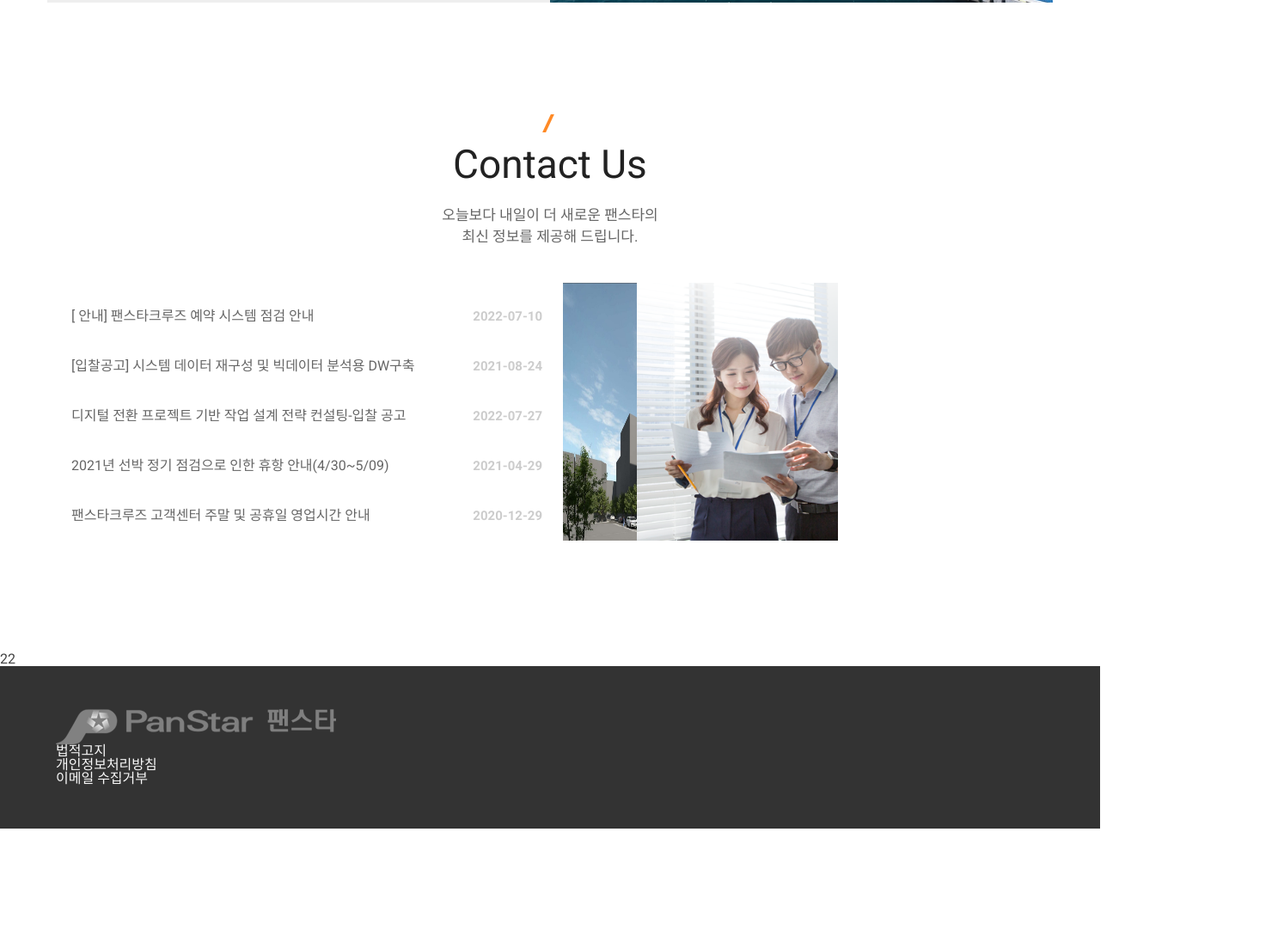
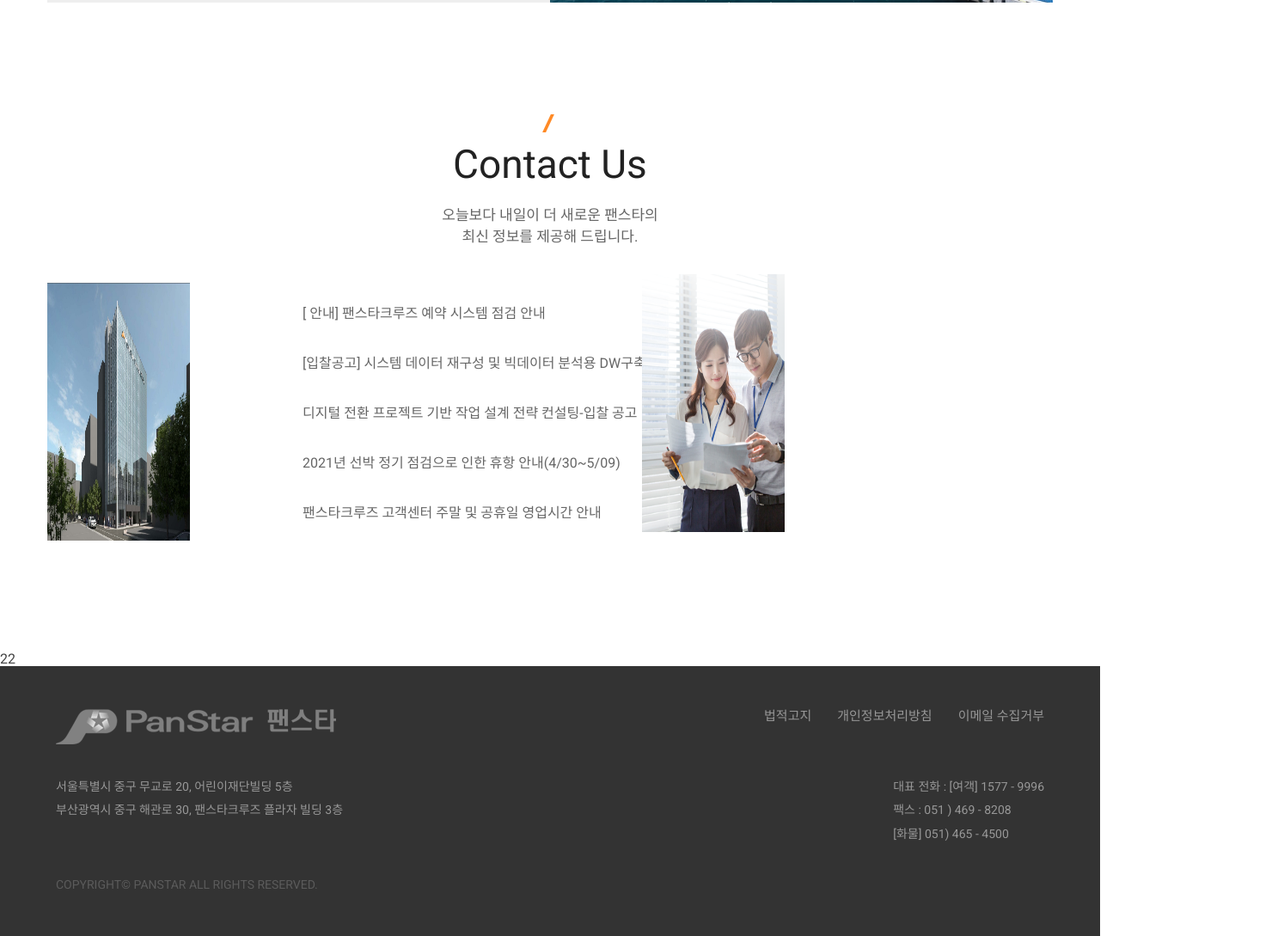
Before and after one commit to 1213212132/ship, a plain HTML site: page index.html in a window 1280 px wide. Shown: the part 1637-2726 px from the top of the page at 86% size, 1494 px wide, since content can reach past the window. Before the commit the page ends 2601 px from the top, so only its background shows below. Drawn offline with Linux system fonts and the light colour scheme; some icons are missing; a web font is replaced by a local one.

Commit message:
Add files via upload

```diff
--- a/css/coffee.css
+++ b/css/coffee.css
@@ -374,9 +374,9 @@
 
 
 .news_list>.item {
-
-  bottom: 280px;
-  left: 27%;
+  position: relative;
+  bottom: 3px;
+  left: 23%;
 
 }
 
@@ -403,12 +403,11 @@
   color: #ccc;
 }
 
-.news .right img {
+.news .left img {
   position: absolute;
   bottom: 130px;
   height: 300px;
-  right: 369px;
-  width: 20%;
+  width: 13%;
 }
 
 .btn_news {
@@ -435,21 +434,159 @@
   position: relative;
 }
 
-.news .center img {
-  position: relative;
-  float: right;
-  right: 250px;
-  bottom: 300px;
+.news .right img {
+  position: absolute;
+  right: 367px;
+  bottom: 140px;
   height: 300px;
-  width: 20%;
+  width: 13%;
 }
 
 /**/
 
 .footer {
+
   position: relative;
   top: 0;
   background: #333333;
   padding: 50px;
   color: #f9f9f9;
 }
+
+.footer .inner {
+  max-width: 1200px;
+}
+
+
+.ft_header {
+
+  display: flex;
+  align-items: flex-start;
+  justify-content: space-between;
+  padding-bottom: 40px;
+
+}
+
+.ft_bar {}
+
+.ft_list {
+  display: flex;
+  align-items: center;
+
+}
+
+
+.ft_list>.fot {
+
+  margin-left: 30px;
+}
+
+.ft_list a {
+  font-size: 15px;
+  color: #979797;
+}
+
+
+.ft_content {
+  display: flex;
+  justify-content: space-between;
+  min-width: 0;
+  line-height: 1.4;
+}
+
+
+
+.ft_content ul,
+.ft_content li {
+  float: left;
+  padding-bottom: 8px;
+  font-size: 14px;
+  color: #979797;
+}
+
+.ft_content li {
+  float: none;
+}
+
+.copyright {
+  margin-top: 22px;
+  font-size: 14px;
+  color: #5b5b5b;
+}
+
+.language {}
+
+/* .language .btn_select_language {
+  display: block;
+  position: relative;
+  width: 50px;
+  height: 31px;
+  font-size: 14px;
+  font-weight: 700;
+  color: #fefefe;
+  text-align: left;
+  border: 0;
+  outline: none;
+  background-color: transparent;
+
+}
+
+.language .btn_select_language>.icon {
+  font-size: 12px;
+}
+
+.language>.language_list {
+  position: absolute;
+  top: 100%;
+  left: -50px;
+  right: 0;
+  visibility: hidden;
+  opacity: 0;
+  background-color: #fefefe;
+  box-shadow: 2px 2px 6px rgba(0, 0, 0, 0.05);
+  transition: visibility .25s ease, opacity .25s ease;
+  z-index: 11;
+}
+
+
+.language>.language_list>li {
+  text-align: left;
+  border-bottom: 1px solid #eee;
+  width: 12%;
+}
+
+.language>.language_list>li:last-child {
+  border-bottom: 0;
+}
+
+
+
+
+.language>.language_list>li>a {
+  display: block;
+  font-size: 13px;
+  color: #333;
+  padding: 6px 0;
+  text-align: center;
+
+}
+
+.language>.language_list>li>a:hover {
+  background: #f1f1f1
+}
+
+.language>.language_list>li>a.act {
+
+  background-color: #f18d00;
+  font-weight: 700;
+  color: #fff;
+}
+
+.language.on>.btn_select_language>.icon::before {
+  content: "\e930"
+}
+
+.language.on>.language_list {
+  visibility: visible;
+  opacity: 1;
+} */
--- a/index.html
+++ b/index.html
@@ -4,7 +4,7 @@
 <head>
   <meta charset="UTF-8">
   <meta http-equiv="X-UA-Compatible" content="IE=edge">
-  <meta name="viewport" content="width=device-width, initial-scale=1.0">
+  <meta name="viewport" content="wilih=device-wilih, initial-scale=1.0">
   <title>짱구커피</title>
 
   <link rel="stylesheet" href="./css/reset.css">
@@ -215,7 +215,7 @@
                   <li>
                     <figure><img src="./img/right_tap_5.png" alt=""></figure>
                     <h2 class="tap_tit">친환경 선박기술</h2>
-                    <p class="p_txt">Ballast Water Management System, SOx Scrubber 등 친환경 선박기술 제공<br>
+                    <p class="p_txt">Baliast Water Management System, SOx Scrubber 등 친환경 선박기술 제공<br>
 
                       전문 기술을 가진 엔지니어 및 판매영업팀이 다양한 설치 경험을 바탕으로 <br>
                       전 세계의 조선소와 선주를 지원하고 있으며 기본 개념에서부터 설치 솔루션까지
@@ -289,10 +289,10 @@
           <!--
             <a href="" class="btn_news">소식더보기</a> -->
 
-          <div class="right">
+          <div class="left">
             <img src="./img/31.jpg" alt="">
           </div>
-          <div class="center">
+          <div class="right">
             <img src="./img/bg_main_recruit.png" alt="">
           </div>
         </div>
@@ -313,12 +313,42 @@
           </div>
           <div class="ft_bar">
             <ul class="ft_list">
-              <li class="itm"><a href="#">법적고지</a></li>
-              <li class="itm"><a href="#">개인정보처리방침</a></li>
-              <li class="itm"><a href="#">이메일 수집거부</a></li>
+              <li class="fot"><a href="#">법적고지</a></li>
+              <li class="fot"><a href="#">개인정보처리방침</a></li>
+              <li class="fot"><a href="#">이메일 수집거부</a></li>
             </ul>
           </div>
         </div>
+
+        <div class="ft_content">
+          <ul class="ft_bot">
+            <li class="blind">서울 사업장</li>
+            <li>
+              <addres>서울특별시 중구 무교로 20, 어린이재단빌딩 5층</addres>
+            </li>
+            <li class="blind">부산 사업장</li>
+            <li>
+              <addres>부산광역시 중구 해관로 30, 팬스타크루즈 플라자 빌딩 3층</addres>
+            </li>
+          </ul>
+
+          <ul>
+
+            <li> 대표 전화 : [여객] <a href="tel:1577-9996">1577 - 9996
+              </a>
+            </li>
+            <li>팩스 : 051 ) 469 - 8208</li>
+
+            <li>[화물] <a href="tel:051-465-4500">051) 465 - 4500</a></li>
+
+
+          </ul>
+
+        </div>
+        <p class="copyright">COPYRIGHT© PANSTAR ALL RIGHTS RESERVED.</p>
+
+
+
       </div>
     </footer>
 
--- a/js/coffee.js
+++ b/js/coffee.js
@@ -22,6 +22,12 @@
   });
 
 
+  $('.language').on('click', function () {
+    $(this).toggleClass('on');
+    $(this).next().toggleClass('on');
+  })
+
+
 
 
 
```
